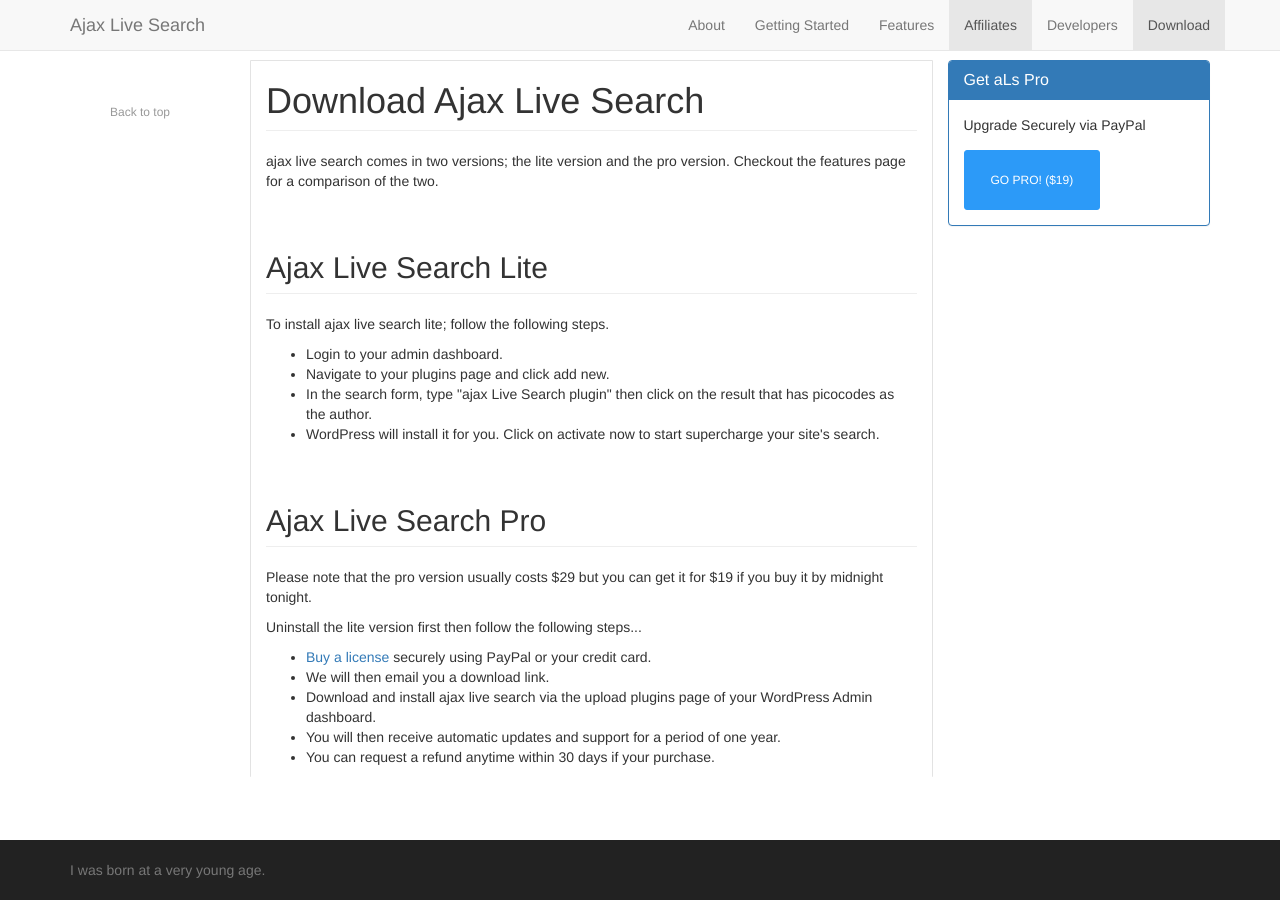
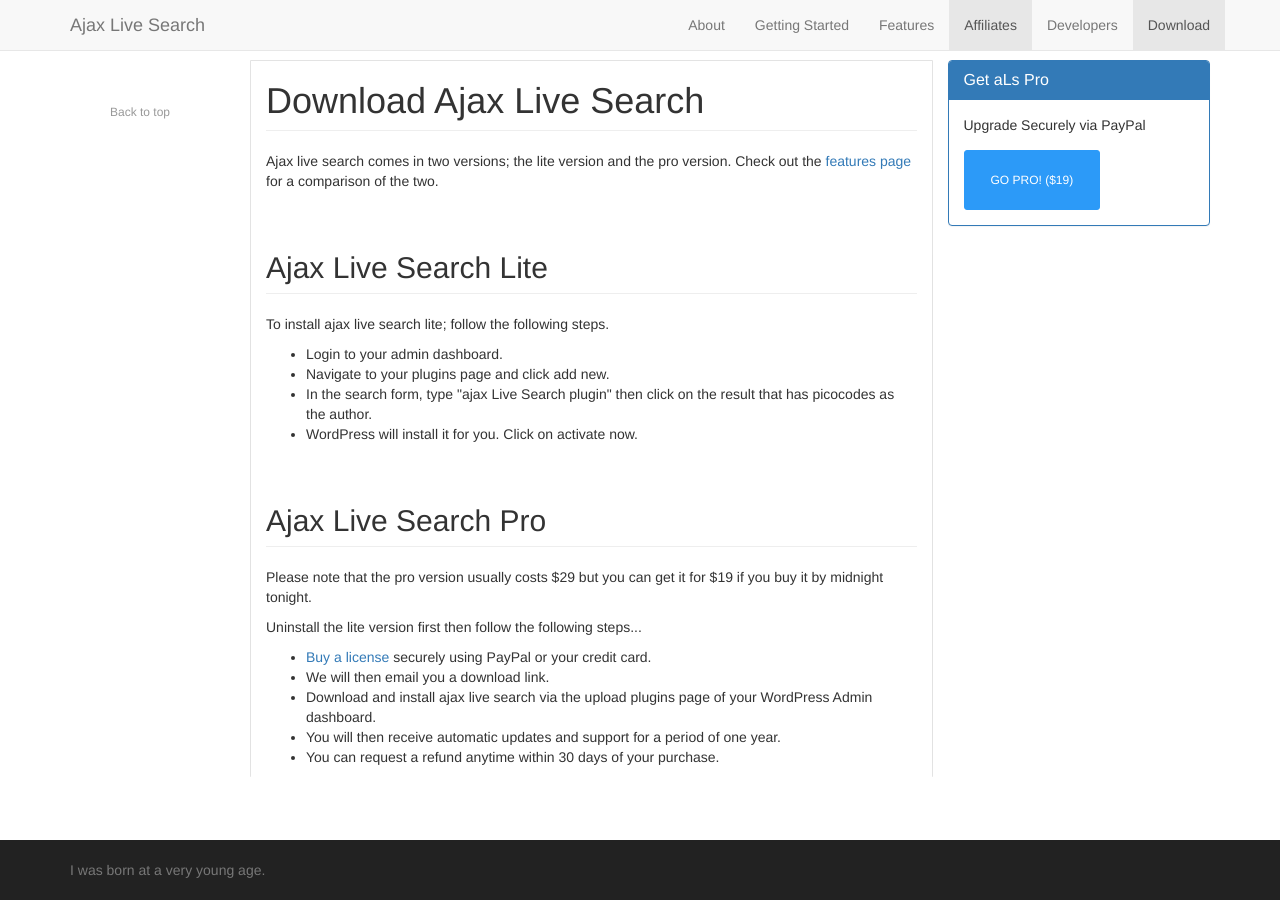
Before and after one commit to picocodes/ajax-live-search, a Jekyll site: the page built from download.html, in a window 1280 px wide. Built offline with Jekyll 4.4.1, drawn with Linux system fonts in a browser that asks for light colours; nearby versions of some CDN libraries.

Commit message:
Update download.html

```diff
--- a/download.html
+++ b/download.html
@@ -9,7 +9,7 @@ lead: "Download ajax live search"
 ================================================== -->
 <div class="bs-docs-section">
   <h1 id="introduction" class="page-header">Download Ajax Live Search</h1>
-	<p> ajax live search comes in two versions; the lite version and the pro version. Checkout the features page for a comparison of the two.</p>
+	<p> Ajax live search comes in two versions; the lite version and the pro version. Check out the <a href="../features">features page</a> for a comparison of the two.</p>
 </div>
 
 		  <!-- Lite
@@ -21,7 +21,7 @@ lead: "Download ajax live search"
   <li> Login to your admin dashboard.</li>
   <li> Navigate to your plugins page and click add new.</li>
   <li> In the search form, type "ajax Live Search plugin" then click on the result that has picocodes as the author.</li>
- <li> WordPress will install it for you. Click on activate now to start supercharge your site's search.</li>
+ <li> WordPress will install it for you. Click on activate now.</li>
  </ul>
 </div>
 
@@ -36,6 +36,6 @@ lead: "Download ajax live search"
   <li> We will then email you a download link.</li>
   <li> Download and install ajax live search via the upload plugins page of your WordPress Admin dashboard.</li>
  <li>  You will then receive automatic updates and support for a period of one year.</li>
-<li> You can request a refund anytime within 30 days if your purchase.</li>
+<li> You can request a refund anytime within 30 days of your purchase.</li>
  </ul>
 </div>
```
